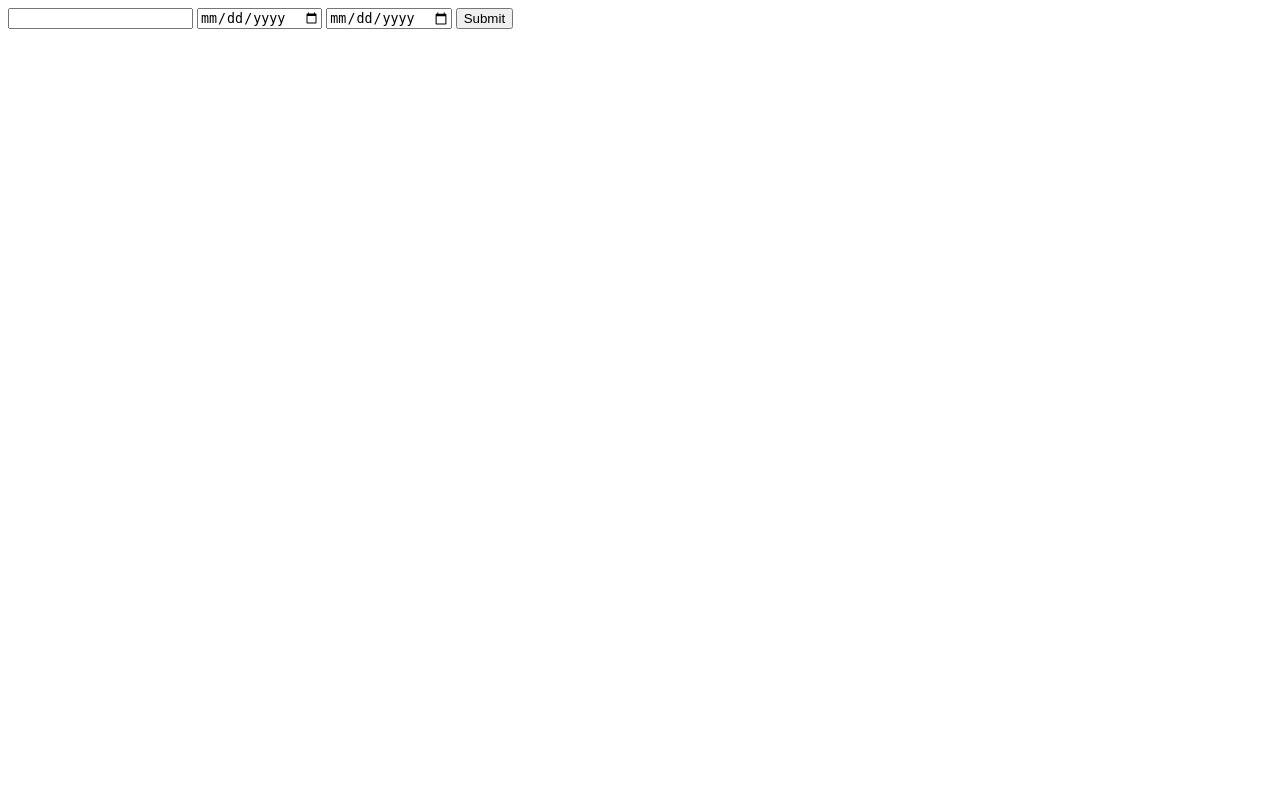
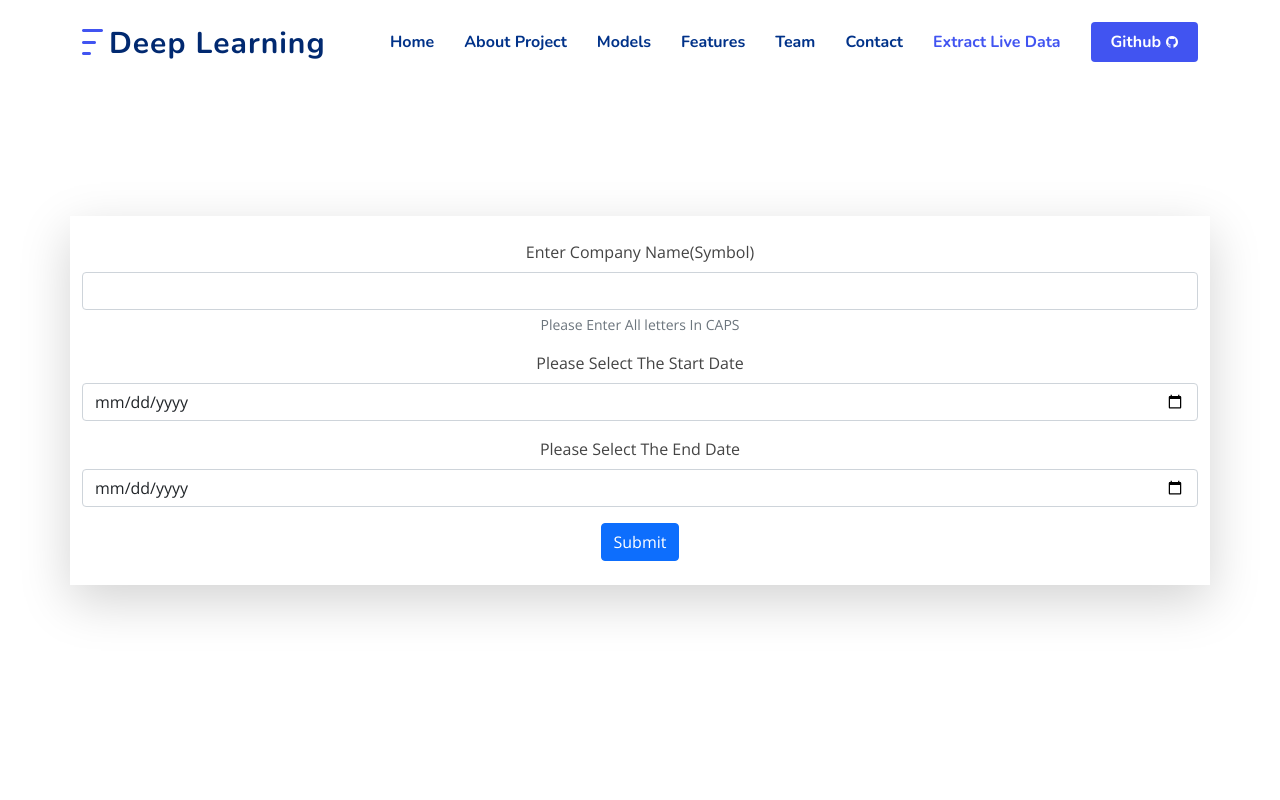
Before and after one commit to chinmay29hub/stock-market-analysis, a Flask app: page /data in a window 1280 px wide. Before the commit the page is almost empty. Run offline with Flask 2, Linux system fonts and the light colour scheme; some libraries are stand-ins or nearby versions.

Commit message:
data extraction ui improvement

```diff
--- a/basic.py
+++ b/basic.py
@@ -128,7 +128,7 @@ def home():
     predicted_stock_price = regressor.predict(X_test)
     # predicted_stock_price = sc.inverse_transform(predicted_stock_price)
     predicted_stock_price = predicted_stock_price*(1/1.86025746e-03)
-    predicted_stock_price = predicted_stock_price+300
+    predicted_stock_price = predicted_stock_price+280
     # plotting the figure
     fig_rnnNew = Figure()
     plt = fig_rnnNew.add_subplot(1, 1, 1)
@@ -145,7 +145,7 @@ def home():
 
 @app.route('/data')
 def data_form():
-    return render_template('sample.html')
+    return render_template('data.html')
 
 
 @app.route('/data', methods=['POST'])
--- a/templates/after.html
+++ b/templates/after.html
@@ -55,7 +55,7 @@
           <li><a class="nav-link scrollto" href="#features">Features</a></li>
           <li><a class="nav-link scrollto" href="#team">Team</a></li>
           <li><a class="nav-link scrollto" href="#contact">Contact</a></li>
-          <li><a class="getstarted scrollto" href="/data">Extract Live Data</a></li>
+          <li><a class="getstarted scrollto" href="/data">Extract Live Data<i class="bi bi-file-bar-graph"></i></a></li>
           <li><a class="getstarted scrollto" href="https://github.com/chinmay29hub/stock-market-analysis" target="_blank">Github<i class="bi-github" role="img" aria-label="GitHub"></i></a></li>
         </ul>
         <i class="bi bi-list mobile-nav-toggle"></i>
--- /dev/null
+++ b/templates/data.html
@@ -0,0 +1,134 @@
+<!DOCTYPE html>
+<html lang="en">
+
+<head>
+  <meta charset="utf-8">
+  <meta content="width=device-width, initial-scale=1.0" name="viewport">
+
+  <title>Stock Market Analysis</title>
+  <meta content="" name="description">
+
+  <meta content="" name="keywords">
+
+  <!-- Favicons -->
+  <link href="static/img/logo_bull.png" rel="icon">
+  <link href="static/img/logo_bull.png" rel="apple-touch-icon">
+
+  <!-- Google Fonts -->
+  <link href="https://fonts.googleapis.com/css?family=Open+Sans:300,300i,400,400i,600,600i,700,700i|Nunito:300,300i,400,400i,600,600i,700,700i|Poppins:300,300i,400,400i,500,500i,600,600i,700,700i" rel="stylesheet">
+  <link rel="stylesheet" href="https://cdn.jsdelivr.net/npm/bootstrap-icons@1.5.0/font/bootstrap-icons.css">
+  <!-- Vendor CSS Files -->
+  <link href="static/vendor/bootstrap/css/bootstrap.min.css" rel="stylesheet">
+  <link href="static/vendor/bootstrap-icons/bootstrap-icons.css" rel="stylesheet">
+  <link href="static/vendor/aos/aos.css" rel="stylesheet">
+  <link href="static/vendor/remixicon/remixicon.css" rel="stylesheet">
+  <link href="static/vendor/swiper/swiper-bundle.min.css" rel="stylesheet">
+  <link href="static/vendor/glightbox/css/glightbox.min.css" rel="stylesheet">
+
+  <!-- Template Main CSS File -->
+  <link href="static/css/style.css" rel="stylesheet">
+
+  <!-- =======================================================
+  * Template Name: FlexStart - v1.7.0
+  * Template URL: https://bootstrapmade.com/flexstart-bootstrap-startup-template/
+  * Author: BootstrapMade.com
+  * License: https://bootstrapmade.com/license/
+  ======================================================== -->
+  <style>
+      #cover {
+    background: rgb(255, 255, 255);
+    background-size: cover;
+    height: 100%;
+    text-align: center;
+    display: flex;
+    align-items: center;
+    position: relative;
+}
+
+#cover-caption {
+    width: 100%;
+    position: relative;
+    z-index: 1;
+}
+  </style>
+</head>
+
+<body>
+
+  <!-- ======= Header ======= -->
+  <header id="header" class="header fixed-top">
+    <div class="container-fluid container-xl d-flex align-items-center justify-content-between">
+
+      <a href="/" class="logo d-flex align-items-center">
+        <img src="static/img/logo.png" alt="">
+        <span>Deep Learning</span>
+      </a>
+
+      <nav id="navbar" class="navbar">
+        <ul>
+          <li><a class="nav-link scrollto" href="/#hero">Home</a></li>
+          <li><a class="nav-link scrollto" href="/#about">About Project</a></li>
+          <li><a class="nav-link scrollto" href="/#models">Models</a></li>
+          <li><a class="nav-link scrollto" href="/#features">Features</a></li>
+          <li><a class="nav-link scrollto" href="/#team">Team</a></li>
+          <li><a class="nav-link scrollto" href="/#contact">Contact</a></li>
+          <li><a class="nav-link scrollto active" href="/data">Extract Live Data</a></li>
+          <li><a class="getstarted scrollto" href="https://github.com/chinmay29hub/stock-market-analysis" target="_blank">Github<i class="bi-github" role="img" aria-label="GitHub"></i></a></li>
+        </ul>
+        <i class="bi bi-list mobile-nav-toggle"></i>
+      </nav><!-- .navbar -->
+
+    </div>
+  </header><!-- End Header -->
+  <section id="cover" class="min-vh-100">
+    <div id="cover-caption">
+        <div class="container shadow-lg">
+
+  <form method="POST">
+    <!-- <input type="text" name="company">
+    <input type="date" name="start">
+    <input type="date" name="end">
+    <input type="submit"> -->
+    <div class="mb-3">
+        <br>
+        <label class="form-label">Enter Company Name(Symbol)</label>
+        <input type="text" name="company" class="form-control" required>
+        <div class="form-text">Please Enter All letters In CAPS</div>
+      </div>
+      <div class="mb-3">
+        <label class="form-label">Please Select The Start Date</label>
+        <input type="date" name="start" class="form-control" required>
+      </div>
+      <div class="mb-3">
+        <label class="form-label">Please Select The End Date</label>
+        <input type="date" name="end" class="form-control" required>
+      </div>
+
+      <input class="btn btn-primary" type="submit" value="Submit">
+      <br><br>
+</form>
+</div>
+</div>
+
+</section>
+
+
+
+
+  <a href="#" class="back-to-top d-flex align-items-center justify-content-center"><i class="bi bi-arrow-up-short"></i></a>
+
+  <!-- Vendor JS Files -->
+  <script src="static/vendor/bootstrap/js/bootstrap.bundle.js"></script>
+  <script src="static/vendor/aos/aos.js"></script>
+  <script src="static/vendor/php-email-form/validate.js"></script>
+  <script src="static/vendor/swiper/swiper-bundle.min.js"></script>
+  <script src="static/vendor/purecounter/purecounter.js"></script>
+  <script src="static/vendor/isotope-layout/isotope.pkgd.min.js"></script>
+  <script src="static/vendor/glightbox/js/glightbox.min.js"></script>
+
+  <!-- Template Main JS File -->
+  <script src="static/js/main.js"></script>
+
+</body>
+
+</html>
```
Also changed, not shown: IBM.csv (deleted, +0 -9 lines), static/img/RNN2Graph.png.
